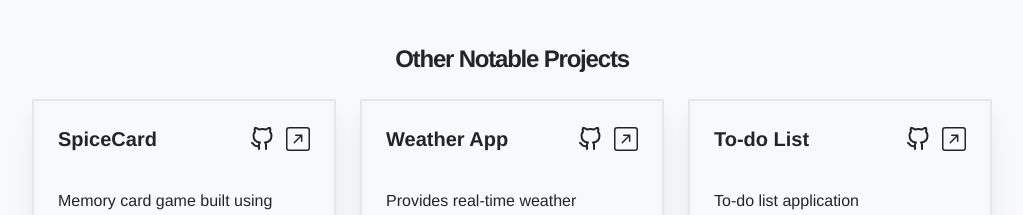
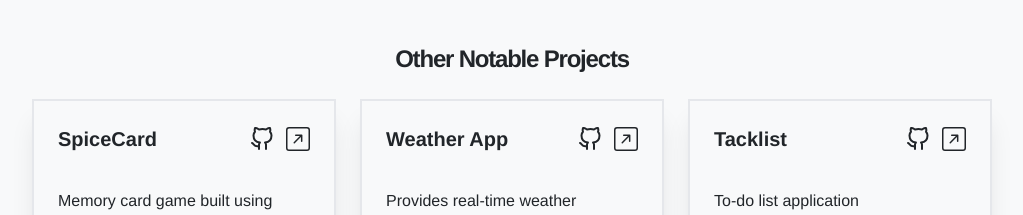
Before and after one commit to sumedh-inamdar/personal-portfolio, a React app: page / in a window 1280 px wide. Shown: the part 3420-3635 px from the top of the page, without its empty margins (128-1151 px from the left). Built offline with nearby package versions, Linux system fonts and the light colour scheme.

Commit message:
Updated todo list project name

```diff
--- a/src/constants.ts
+++ b/src/constants.ts
@@ -148,7 +148,7 @@ export const regularProjects = [
     delay: 'delay100'
   },
   {
-    name: 'To-do List',
+    name: 'Tacklist',
     description:
       'To-do list application encompassing JS OOP common principles / best practices. Layout and design inspired by Todoist (todoist.com)',
     tech: ['Vanilla JS', 'SOLID principles'],
```
